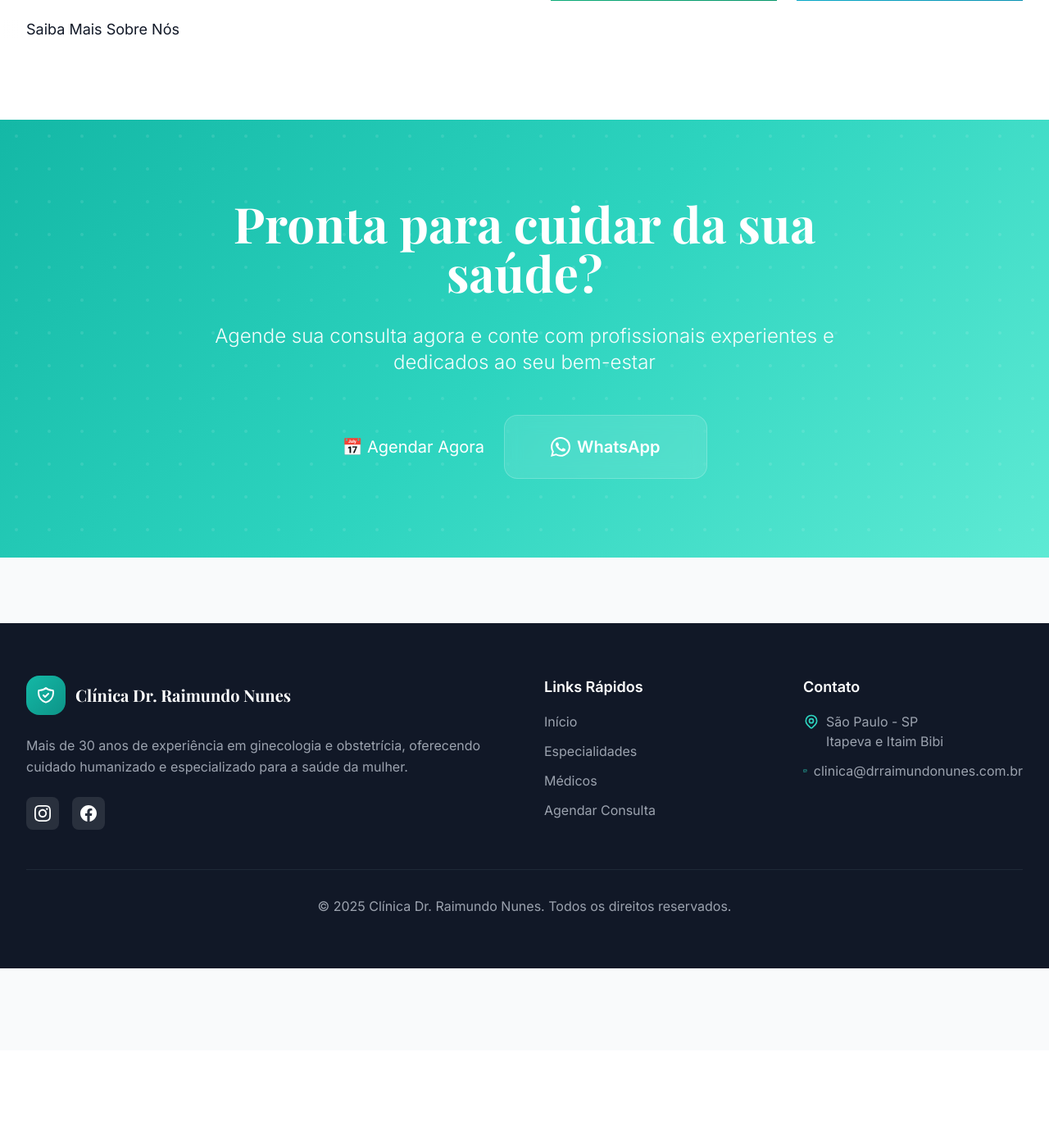
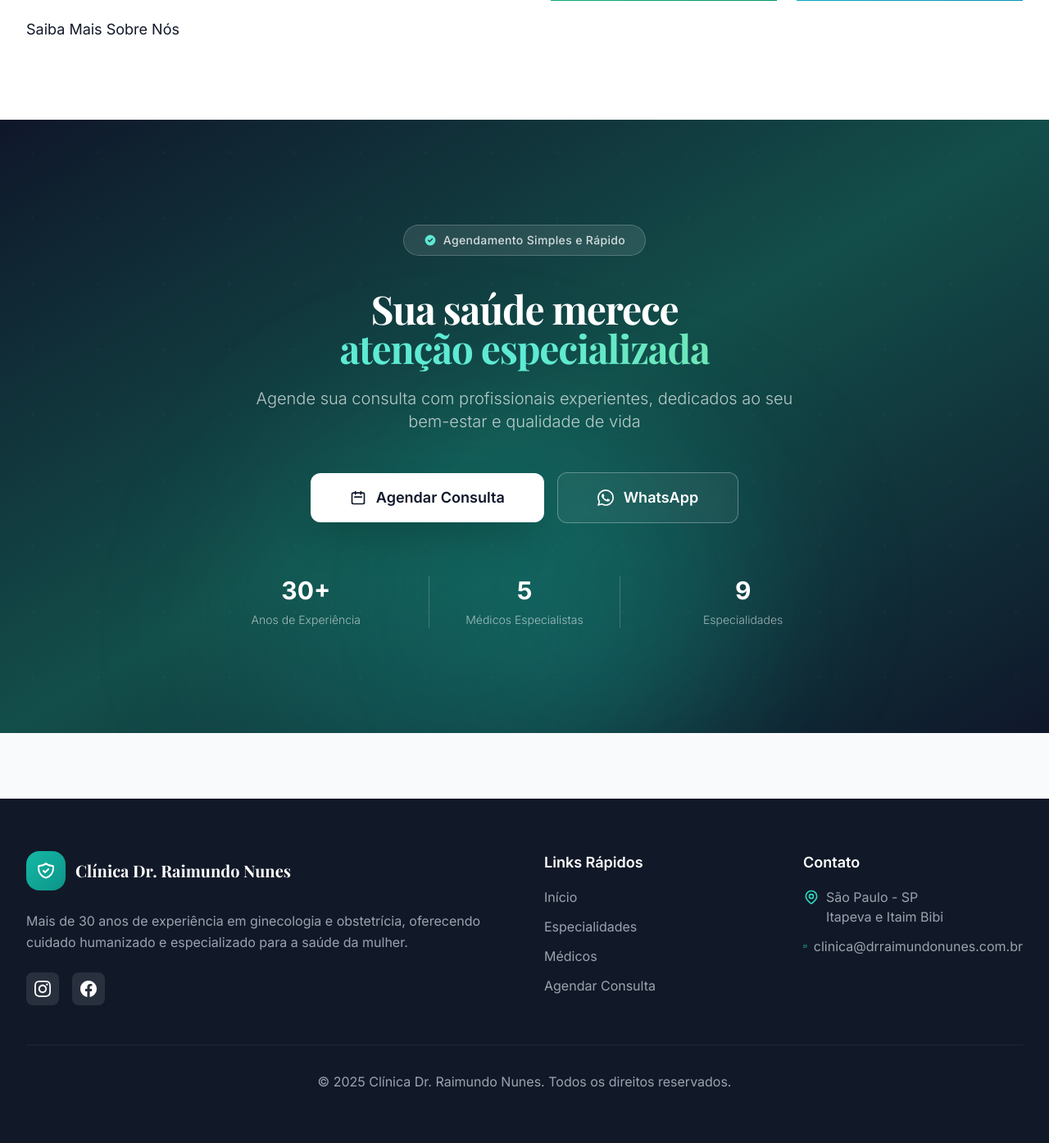
Before and after one commit to lsfrenzel/clinica_raimundo, a Flask app: page / in a window 1280 px wide; the page is wider, and only the part inside the window is pictured. Shown: the part 2643-4037 px from the top of that part at 82% size. Before the commit the page ends 3824 px from the top of that part, so only its background shows below. Run offline with Flask 3, Linux system fonts and the light colour scheme; data that the repository does not hold is empty; some libraries are stand-ins or nearby versions.

Commit message:
Enhance appointment booking section with elegant design and clear call to action
Update app/templates/index.html to improve the visual appeal and messaging of the appointment booking section, introducing gradient backgrounds, subtle glow effects, a badge, and refined text.

Replit-Commit-Author: Agent
Replit-Commit-Session-Id: 6941f8b0-671a-4446-be8c-736f50a9fe61
Replit-Commit-Checkpoint-Type: full_checkpoint
Replit-Commit-Screenshot-Url: https://storage.googleapis.com/screenshot-production-us-central1/cf5c5312-4bba-4d30-aaf3-508ebd5562eb/6941f8b0-671a-4446-be8c-736f50a9fe61/b5TdcBx

```diff
--- a/app/templates/index.html
+++ b/app/templates/index.html
@@ -328,33 +328,82 @@
     </div>
 </section>
 
-<!-- CTA Final -->
-<section class="py-24 gradient-multi text-white relative overflow-hidden">
-    <div class="absolute inset-0 opacity-10">
+<!-- CTA Final Elegante -->
+<section class="relative overflow-hidden py-32 bg-gradient-to-br from-slate-900 via-primary-900 to-slate-900">
+    <!-- Elegant Pattern Background -->
+    <div class="absolute inset-0 opacity-[0.02]">
         <svg width="100%" height="100%">
-            <pattern id="cta-pattern" x="0" y="0" width="40" height="40" patternUnits="userSpaceOnUse">
-                <circle cx="20" cy="20" r="2" fill="white"/>
-            </pattern>
-            <rect x="0" y="0" width="100%" height="100%" fill="url(#cta-pattern)"/>
+            <defs>
+                <pattern id="cta-elegant-pattern" x="0" y="0" width="80" height="80" patternUnits="userSpaceOnUse">
+                    <circle cx="40" cy="40" r="2" fill="white"/>
+                    <path d="M 0 40 L 80 40 M 40 0 L 40 80" stroke="white" stroke-width="0.5" opacity="0.3"/>
+                </pattern>
+            </defs>
+            <rect x="0" y="0" width="100%" height="100%" fill="url(#cta-elegant-pattern)"/>
         </svg>
     </div>
 
-    <div class="max-w-4xl mx-auto px-4 sm:px-6 lg:px-8 text-center relative z-10" data-aos="zoom-in">
-        <h2 class="text-4xl sm:text-5xl lg:text-6xl font-display font-bold mb-8">Pronta para cuidar da sua saúde?</h2>
-        <p class="text-xl sm:text-2xl text-white/95 mb-12 leading-relaxed font-light">
-            Agende sua consulta agora e conte com profissionais experientes e dedicados ao seu bem-estar
+    <!-- Subtle Glow Effects -->
+    <div class="absolute inset-0 overflow-hidden pointer-events-none">
+        <div class="absolute w-[500px] h-[500px] bg-primary-500/20 rounded-full blur-[100px] top-1/2 left-1/4 -translate-x-1/2 -translate-y-1/2 animate-float"></div>
+        <div class="absolute w-[400px] h-[400px] bg-teal-500/15 rounded-full blur-[80px] top-1/2 right-1/4 -translate-y-1/2 animate-float" style="animation-delay: 1.5s;"></div>
+    </div>
+
+    <div class="max-w-5xl mx-auto px-4 sm:px-6 lg:px-8 text-center relative z-10">
+        <!-- Elegant Badge -->
+        <div class="mb-10" data-aos="fade-up">
+            <div class="inline-flex items-center bg-white/10 backdrop-blur-sm border border-white/20 rounded-full px-6 py-2">
+                <svg class="w-4 h-4 text-primary-300 mr-2" fill="currentColor" viewBox="0 0 20 20">
+                    <path fill-rule="evenodd" d="M10 18a8 8 0 100-16 8 8 0 000 16zm3.707-9.293a1 1 0 00-1.414-1.414L9 10.586 7.707 9.293a1 1 0 00-1.414 1.414l2 2a1 1 0 001.414 0l4-4z" clip-rule="evenodd"/>
+                </svg>
+                <span class="text-white/80 text-sm font-medium tracking-wide">Agendamento Simples e Rápido</span>
+            </div>
+        </div>
+
+        <!-- Refined Title -->
+        <h2 class="text-3xl sm:text-4xl lg:text-5xl font-display font-bold mb-6 text-white leading-tight tracking-tight" data-aos="fade-up" data-aos-delay="100">
+            Sua saúde merece<br>
+            <span class="bg-gradient-to-r from-primary-300 via-teal-300 to-emerald-300 bg-clip-text text-transparent">
+                atenção especializada
+            </span>
+        </h2>
+
+        <!-- Elegant Description -->
+        <p class="text-lg sm:text-xl text-white/70 mb-12 leading-relaxed font-light max-w-2xl mx-auto" data-aos="fade-up" data-aos-delay="200">
+            Agende sua consulta com profissionais experientes, dedicados ao seu bem-estar e qualidade de vida
         </p>
-        <div class="flex flex-col sm:flex-row gap-6 justify-center items-center">
-            <a href="{{ url_for('appointments.agendar') }}" class="btn-accent text-xl">
-                📅 Agendar Agora
+
+        <!-- Refined Action Buttons -->
+        <div class="flex flex-col sm:flex-row gap-4 justify-center items-center" data-aos="fade-up" data-aos-delay="300">
+            <a href="{{ url_for('appointments.agendar') }}" class="group relative bg-white text-slate-900 font-semibold text-lg px-12 py-4 rounded-xl shadow-2xl hover:shadow-3xl transform hover:scale-105 transition-all duration-300 flex items-center">
+                <svg class="w-5 h-5 mr-3 group-hover:rotate-12 transition-transform duration-300" fill="none" stroke="currentColor" viewBox="0 0 24 24">
+                    <path stroke-linecap="round" stroke-linejoin="round" stroke-width="2" d="M8 7V3m8 4V3m-9 8h10M5 21h14a2 2 0 002-2V7a2 2 0 00-2-2H5a2 2 0 00-2 2v12a2 2 0 002 2z" />
+                </svg>
+                Agendar Consulta
             </a>
-            <a href="https://wa.me/5511912951245" target="_blank" class="glass text-white font-semibold text-xl px-14 py-6 rounded-2xl hover:bg-white/20 transition-all duration-300 flex items-center">
-                <svg class="w-6 h-6 mr-2" fill="currentColor" viewBox="0 0 24 24">
+            <a href="https://wa.me/5511912951245" target="_blank" class="group bg-white/5 backdrop-blur-sm border border-white/30 text-white font-semibold text-lg px-12 py-4 rounded-xl hover:bg-white/10 transition-all duration-300 flex items-center">
+                <svg class="w-5 h-5 mr-3 group-hover:scale-110 transition-transform duration-300" fill="currentColor" viewBox="0 0 24 24">
                     <path d="M17.472 14.382c-.297-.149-1.758-.867-2.03-.967-.273-.099-.471-.148-.67.15-.197.297-.767.966-.94 1.164-.173.199-.347.223-.644.075-.297-.15-1.255-.463-2.39-1.475-.883-.788-1.48-1.761-1.653-2.059-.173-.297-.018-.458.13-.606.134-.133.298-.347.446-.52.149-.174.198-.298.298-.497.099-.198.05-.371-.025-.52-.075-.149-.669-1.612-.916-2.207-.242-.579-.487-.5-.669-.51-.173-.008-.371-.01-.57-.01-.198 0-.52.074-.792.372-.272.297-1.04 1.016-1.04 2.479 0 1.462 1.065 2.875 1.213 3.074.149.198 2.096 3.2 5.077 4.487.709.306 1.262.489 1.694.625.712.227 1.36.195 1.871.118.571-.085 1.758-.719 2.006-1.413.248-.694.248-1.289.173-1.413-.074-.124-.272-.198-.57-.347m-5.421 7.403h-.004a9.87 9.87 0 01-5.031-1.378l-.361-.214-3.741.982.998-3.648-.235-.374a9.86 9.86 0 01-1.51-5.26c.001-5.45 4.436-9.884 9.888-9.884 2.64 0 5.122 1.03 6.988 2.898a9.825 9.825 0 012.893 6.994c-.003 5.45-4.437 9.884-9.885 9.884m8.413-18.297A11.815 11.815 0 0012.05 0C5.495 0 .16 5.335.157 11.892c0 2.096.547 4.142 1.588 5.945L.057 24l6.305-1.654a11.882 11.882 0 005.683 1.448h.005c6.554 0 11.89-5.335 11.893-11.893A11.821 11.821 0 0020.885 3.488"/>
                 </svg>
                 WhatsApp
             </a>
         </div>
+
+        <!-- Trust Indicators -->
+        <div class="mt-16 grid grid-cols-3 gap-8 max-w-3xl mx-auto" data-aos="fade-up" data-aos-delay="400">
+            <div class="text-center">
+                <div class="text-3xl font-bold text-white mb-2">30+</div>
+                <div class="text-sm text-white/60 font-light">Anos de Experiência</div>
+            </div>
+            <div class="text-center border-l border-r border-white/20">
+                <div class="text-3xl font-bold text-white mb-2">5</div>
+                <div class="text-sm text-white/60 font-light">Médicos Especialistas</div>
+            </div>
+            <div class="text-center">
+                <div class="text-3xl font-bold text-white mb-2">9</div>
+                <div class="text-sm text-white/60 font-light">Especialidades</div>
+            </div>
+        </div>
     </div>
 </section>
 {% endblock %}
```
